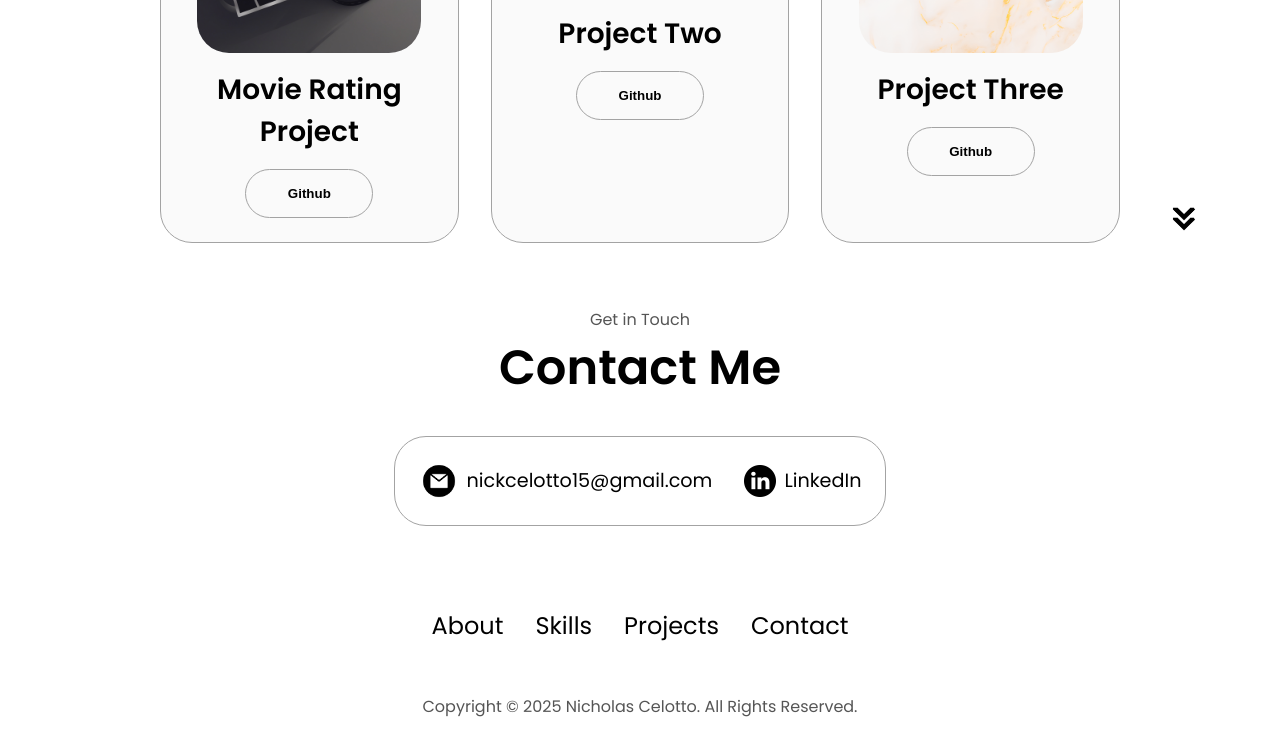
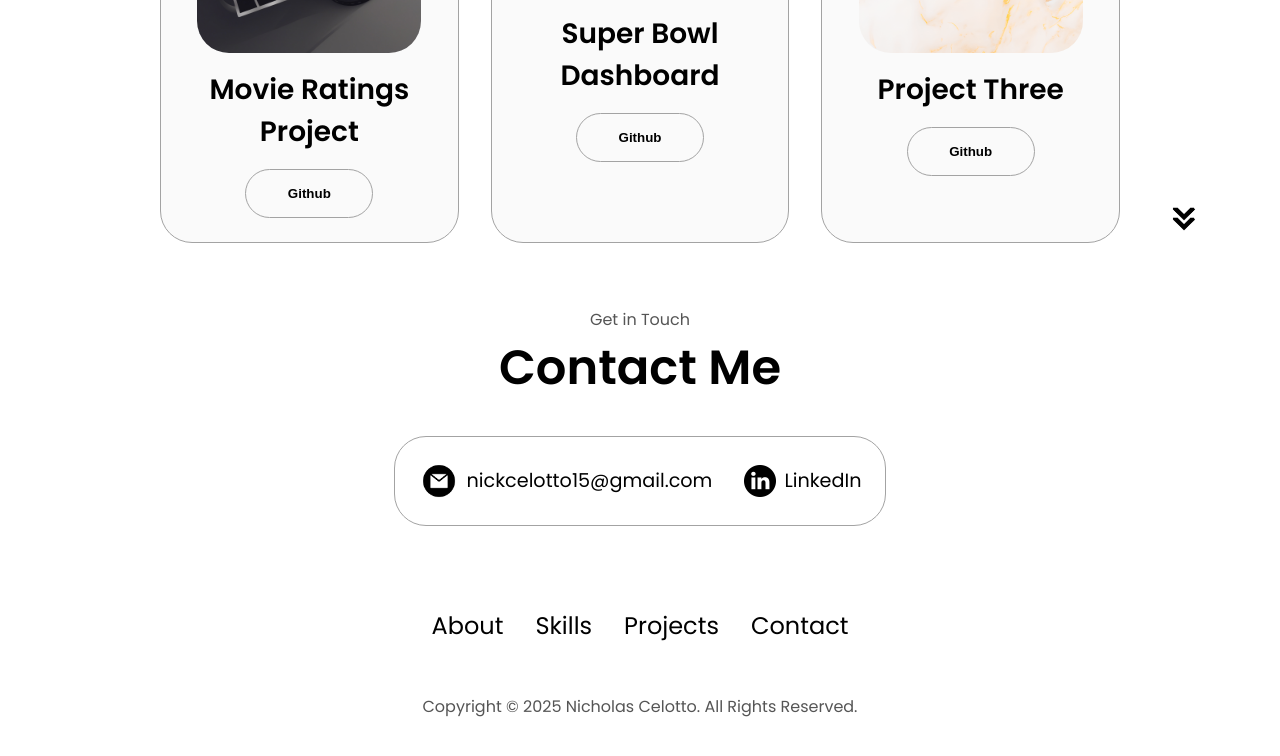
Before and after one commit to nickcelotto/personal-website, a plain HTML site: page index.html in a window 1280 px wide. Shown: the part 2789-3545 px from the top of the page. Drawn offline with Linux system fonts and the light colour scheme.

Commit message:
project two

```diff
--- a/index.html
+++ b/index.html
@@ -272,7 +272,7 @@
                   class="project-img"
                 />
               </div>
-              <h2 class="experience-sub-title project-title">Movie Rating Project</h2>
+              <h2 class="experience-sub-title project-title">Movie Ratings Project</h2>
               <div class="btn-container">
                 <button
                   class="btn btn-color-2 project-btn"
@@ -290,11 +290,11 @@
                   class="project-img"
                 />
               </div>
-              <h2 class="experience-sub-title project-title">Project Two</h2>
+              <h2 class="experience-sub-title project-title">Super Bowl Dashboard</h2>
               <div class="btn-container">
                 <button
                   class="btn btn-color-2 project-btn"
-                  onclick="location.href='https://github.com/'"
+                  onclick="location.href='https://github.com/nickcelotto/superbowl-dashboard'"
                 >
                   Github
                 </button>
```
Also changed, not shown: 3 other files.
